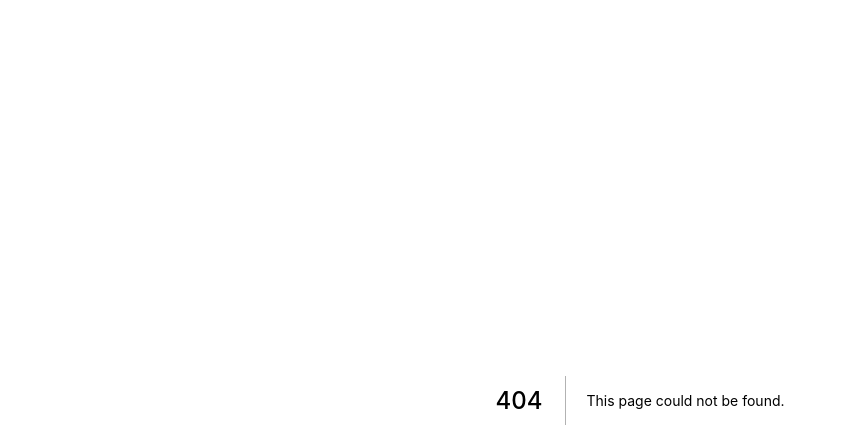
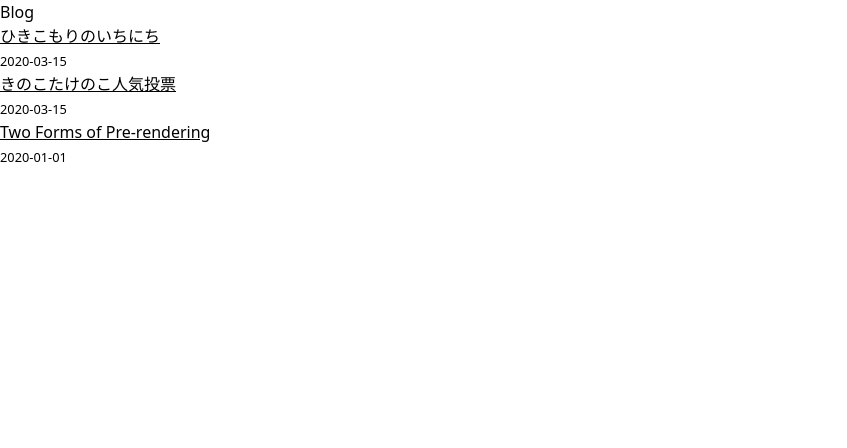
Before and after one commit to aiandrox/portfolio, a Next.js app: page /apps in a window 1280 px wide. Before the commit this address had no page. Shown: the top 448 px of the page, without its empty margins (0-847 px from the left). Built offline with nearby package versions, Linux system fonts and the light colour scheme.

Commit message:
[Rename] work→app

```diff
--- /dev/null
+++ b/components/index/apps.tsx
@@ -0,0 +1,35 @@
+import Link from "next/link";
+
+export default function Profile() {
+  return (
+    <div className="container mx-auto px-2 pt-4 pb-1 flex flex-wrap">
+      <h1 className="w-full my-2 text-5xl font-bold leading-tight text-center">
+        Apps
+      </h1>
+      <div className="w-full mb-4">
+        <div className="h-1 mx-auto gradient w-64 opacity-25 my-0 py-0 rounded-t"></div>
+      </div>
+      {[1, 2, 3, 4].map((n) => (
+        <div key={n} className="w-full md:w-1/3 p-6 flex flex-col">
+          <Link href={`/works/hikikomori`}>
+            <a className="flex flex-wrap no-underline hover:no-underline">
+              <div className="flex-1 overflow-hidden">
+                <img
+                  src="https://images.unsplash.com/photo-1497493292307-31c376b6e479?ixlib=rb-1.2.1&ixid=MnwxMjA3fDB8MHxwaG90by1wYWdlfHx8fGVufDB8fHx8&auto=format&fit=crop&w=1171&q=80"
+                  alt=""
+                />
+
+                <p className="w-full text-gray-600 text-xs md:text-sm pt-4">
+                  2021-12-1
+                </p>
+                <div className="w-full font-bold text-xl text-gray-800">
+                  サービス名Abcde
+                </div>
+              </div>
+            </a>
+          </Link>
+        </div>
+      ))}
+    </div>
+  );
+}
--- /dev/null
+++ b/components/index/career.tsx
@@ -0,0 +1,62 @@
+export default function Career() {
+  return (
+    <div className="container mx-auto flex flex-wrap pt-4 pb-12">
+      <h1 className="w-full my-2 text-5xl font-bold leading-tight text-center">
+        Career
+      </h1>
+      <div className="w-full mb-4">
+        <div className="h-1 mx-auto gradient w-64 opacity-25 my-0 py-0 rounded-t"></div>
+      </div>
+
+      <div className="relative flex flex-col p-6 w-full max-w-xl mx-auto">
+        {[
+          [
+            "株式会社資格スクエア",
+            "2021-12",
+            "work",
+            "事業の分社化により株式会社資格スクエアになりました。",
+          ],
+          [
+            "株式会社サイトビジット",
+            "2020-09",
+            "work",
+            "Railsエンジニアとして働き始めました。",
+          ],
+          ["RUNTEQ", "2020-01", "book", "Railsを主に学習していました。"],
+          [
+            "河口湖の旅館",
+            "2019-04",
+            "work",
+            "派遣で寮に住み込み仲居をしていました。",
+          ],
+          [
+            "小学校教師",
+            "2018-04",
+            "work",
+            "大学卒業後、岡山県の小学校で1年間働いていました。",
+          ],
+        ].map((n) => (
+          <div className="flex mb-12 md:mb-12">
+            <div className="flex flex-col items-center">
+              <div className="flex justify-center p-3 rounded-full align-center border-4 border-white text-primary bg-gray-200">
+                <img src={`/svgs/${n[2]}.svg`} />
+              </div>
+              <div className="flex-1 w-px -mb-12 bg-gray-200 md:-mb-12"></div>
+            </div>
+            <div className="flex flex-col flex-1 ml-2 md:ml-4 space-y-4">
+              <div className="flex flex-col pt-1 contents-center">
+                <h3 className="text-lg font-bold">{n[0]}</h3>
+                <span className="text-sm text-gray-600">{n[1]}</span>
+              </div>
+              <div className="flex flex-col space-y-4">
+                <div className="-mt-2 prose prose-md">
+                  <p>{n[3]}</p>
+                </div>
+              </div>
+            </div>
+          </div>
+        ))}
+      </div>
+    </div>
+  );
+}
--- a/lib/works.ts
+++ b/lib/apps.ts
@@ -10,20 +10,20 @@ type App = {
   title: string;
 };
 
-const worksDirectory = path.join(process.cwd(), "works");
+const appsDirectory = path.join(process.cwd(), "apps");
 
-export function getSortedWorksData() {
-  // Get file names under /works
-  const fileNames = fs.readdirSync(worksDirectory);
-  const allWorksData = fileNames.map((fileName) => {
+export function getSortedAppsData() {
+  // Get file names under /apps
+  const fileNames = fs.readdirSync(appsDirectory);
+  const allAppsData = fileNames.map((fileName) => {
     // Remove ".md" from file name to get id
     const id = fileName.replace(/\.md$/, "");
 
     // Read markdown file as string
-    const fullPath = path.join(worksDirectory, fileName);
+    const fullPath = path.join(appsDirectory, fileName);
     const fileContents = fs.readFileSync(fullPath, "utf8");
 
-    // Use gray-matter to parse the work metadata section
+    // Use gray-matter to parse the app metadata section
     const matterResult = matter(fileContents);
 
     // Combine the data with the id
@@ -32,8 +32,8 @@ export function getSortedWorksData() {
       ...(matterResult.data as App),
     };
   });
-  // Sort works by date
-  return allWorksData.sort((a, b) => {
+  // Sort apps by date
+  return allAppsData.sort((a, b) => {
     if (a.date < b.date) {
       return 1;
     } else {
@@ -42,8 +42,8 @@ export function getSortedWorksData() {
   });
 }
 
-export function getAllWorkIds() {
-  const fileNames = fs.readdirSync(worksDirectory);
+export function getAllAppIds() {
+  const fileNames = fs.readdirSync(appsDirectory);
   return fileNames.map((fileName) => {
     return {
       params: {
@@ -53,11 +53,11 @@ export function getAllWorkIds() {
   });
 }
 
-export async function getWorkData(id: string) {
-  const fullPath = path.join(worksDirectory, `${id}.md`);
+export async function getAppData(id: string) {
+  const fullPath = path.join(appsDirectory, `${id}.md`);
   const fileContents = fs.readFileSync(fullPath, "utf8");
 
-  // Use gray-matter to parse the work metadata section
+  // Use gray-matter to parse the app metadata section
   const matterResult = matter(fileContents);
 
   // Use remark to convert markdown into HTML string
--- a/pages/works.tsx
+++ b/pages/apps.tsx
@@ -1,18 +1,18 @@
 import Head from "next/head";
 import Layout, { siteTitle } from "../components/layout";
-import { getSortedWorksData } from "../lib/works";
+import { getSortedAppsData } from "../lib/apps";
 import Link from "next/link";
 import Date from "../components/date";
 
-export default function Home({ allWorksData }) {
+export default function Home({ allAppsData }) {
   return (
     <Layout home>
       <section>
         <h2>Blog</h2>
         <ul>
-          {allWorksData.map(({ id, date, title }) => (
+          {allAppsData.map(({ id, date, title }) => (
             <li key={id}>
-              <Link href={`/works/${id}`}>
+              <Link href={`/apps/${id}`}>
                 <a className="underline">{title}</a>
               </Link>
               <br />
@@ -28,10 +28,10 @@ export default function Home({ allWorksData }) {
 }
 
 export async function getStaticProps() {
-  const allWorksData = getSortedWorksData();
+  const allAppsData = getSortedAppsData();
   return {
     props: {
-      allWorksData,
+      allAppsData,
     },
   };
 }
--- a/pages/works/[id].tsx
+++ b/pages/apps/[id].tsx
@@ -1,29 +1,29 @@
 import Layout from "../../components/layout";
-import { getAllWorkIds, getWorkData } from "../../lib/works";
+import { getAllAppIds, getAppData } from "../../lib/apps";
 import Head from "next/head";
 import Date from "../../components/date";
 
-export default function Work({ workData }) {
+export default function App({ appData }) {
   return (
     <Layout>
       <Head>
-        <title>{workData.title}</title>
+        <title>{appData.title}</title>
       </Head>
       <article>
         <h1>
-          <a href={workData.url}>{workData.title}</a>
+          <a href={appData.url}>{appData.title}</a>
         </h1>
         <div>
-          <Date dateString={workData.date} />
+          <Date dateString={appData.date} />
         </div>
-        <div dangerouslySetInnerHTML={{ __html: workData.contentHtml }} />
+        <div dangerouslySetInnerHTML={{ __html: appData.contentHtml }} />
       </article>
     </Layout>
   );
 }
 
 export async function getStaticPaths() {
-  const paths = getAllWorkIds();
+  const paths = getAllAppIds();
   return {
     paths,
     fallback: false,
@@ -31,10 +31,10 @@ export async function getStaticPaths() {
 }
 
 export async function getStaticProps({ params }) {
-  const workData = await getWorkData(params.id);
+  const appData = await getAppData(params.id);
   return {
     props: {
-      workData,
+      appData,
     },
   };
 }
--- a/pages/index.tsx
+++ b/pages/index.tsx
@@ -1,9 +1,10 @@
 import Head from "next/head";
 import Layout, { siteTitle } from "../components/layout";
-import Profile from "../components/profile";
+import Profile from "../components/index/profile";
+import Apps from "../components/index/apps";
+import Career from "../components/index/career";
 import Header from "../components/header";
-import Wave from "../components/wave";
-import Link from "next/link";
+import Wave from "../components/index/wave";
 
 export default function Home() {
   return (
@@ -29,96 +30,11 @@ export default function Home() {
         </section>
 
         <section id="apps" className="bg-gray-100 py-8">
-          <div className="container mx-auto px-2 pt-4 pb-1 flex flex-wrap">
-            <h1 className="w-full my-2 text-5xl font-bold leading-tight text-center">
-              Apps
-            </h1>
-            <div className="w-full mb-4">
-              <div className="h-1 mx-auto gradient w-64 opacity-25 my-0 py-0 rounded-t"></div>
-            </div>
-            {[1, 2, 3, 4].map((n) => (
-              <div key={n} className="w-full md:w-1/3 p-6 flex flex-col">
-                <Link href={`/works/hikikomori`}>
-                  <a className="flex flex-wrap no-underline hover:no-underline">
-                    <div className="flex-1 overflow-hidden">
-                      <img
-                        src="https://images.unsplash.com/photo-1497493292307-31c376b6e479?ixlib=rb-1.2.1&ixid=MnwxMjA3fDB8MHxwaG90by1wYWdlfHx8fGVufDB8fHx8&auto=format&fit=crop&w=1171&q=80"
-                        alt=""
-                      />
-
-                      <p className="w-full text-gray-600 text-xs md:text-sm pt-4">
-                        2021-12-1
-                      </p>
-                      <div className="w-full font-bold text-xl text-gray-800">
-                        サービス名Abcde
-                      </div>
-                    </div>
-                  </a>
-                </Link>
-              </div>
-            ))}
-          </div>
+          <Apps></Apps>
         </section>
 
         <section id="career" className="bg-white py-8">
-          <div className="container mx-auto flex flex-wrap pt-4 pb-12">
-            <h1 className="w-full my-2 text-5xl font-bold leading-tight text-center">
-              Career
-            </h1>
-            <div className="w-full mb-4">
-              <div className="h-1 mx-auto gradient w-64 opacity-25 my-0 py-0 rounded-t"></div>
-            </div>
-
-            <div className="relative flex flex-col p-6 w-full max-w-xl mx-auto">
-              {[
-                [
-                  "株式会社資格スクエア",
-                  "2021-12",
-                  "work",
-                  "事業の分社化により株式会社資格スクエアになりました。",
-                ],
-                [
-                  "株式会社サイトビジット",
-                  "2020-09",
-                  "work",
-                  "Railsエンジニアとして働き始めました。",
-                ],
-                ["RUNTEQ", "2020-01", "book", "Railsを主に学習していました。"],
-                [
-                  "河口湖の旅館",
-                  "2019-04",
-                  "work",
-                  "派遣で寮に住み込み仲居をしていました。",
-                ],
-                [
-                  "小学校教師",
-                  "2018-04",
-                  "work",
-                  "大学卒業後、岡山県の小学校で1年間働いていました。",
-                ],
-              ].map((n) => (
-                <div className="flex mb-12 md:mb-12">
-                  <div className="flex flex-col items-center">
-                    <div className="flex justify-center p-3 rounded-full align-center border-4 border-white text-primary bg-gray-200">
-                      <img src={`/svgs/${n[2]}.svg`} />
-                    </div>
-                    <div className="flex-1 w-px -mb-12 bg-gray-200 md:-mb-12"></div>
-                  </div>
-                  <div className="flex flex-col flex-1 ml-2 md:ml-4 space-y-4">
-                    <div className="flex flex-col pt-1 contents-center">
-                      <h3 className="text-lg font-bold">{n[0]}</h3>
-                      <span className="text-sm text-gray-600">{n[1]}</span>
-                    </div>
-                    <div className="flex flex-col space-y-4">
-                      <div className="-mt-2 prose prose-md">
-                        <p>{n[3]}</p>
-                      </div>
-                    </div>
-                  </div>
-                </div>
-              ))}
-            </div>
-          </div>
+          <Career></Career>
         </section>
 
         <svg className="wave-top" viewBox="0 0 1439 147" version="1.1">
```
Also changed, not shown: apps/hikikomori.md (renamed from works/hikikomori.md), apps/kinokotakenoko.md (renamed from works/kinokotakenoko.md), apps/pre-rendering.md (renamed from works/pre-rendering.md), components/index/profile.tsx (renamed from components/profile.tsx), components/index/wave.tsx (renamed from components/wave.tsx).
